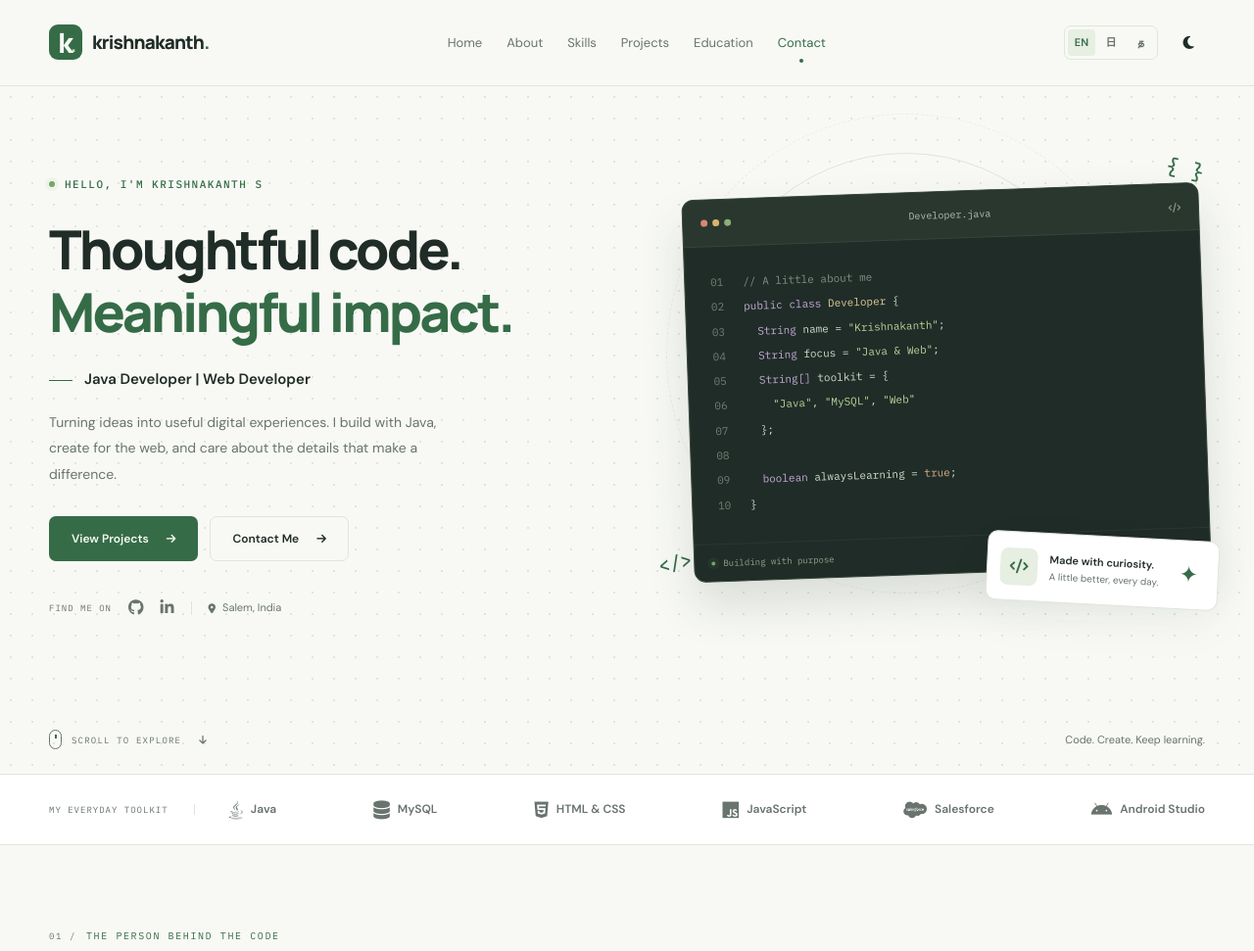
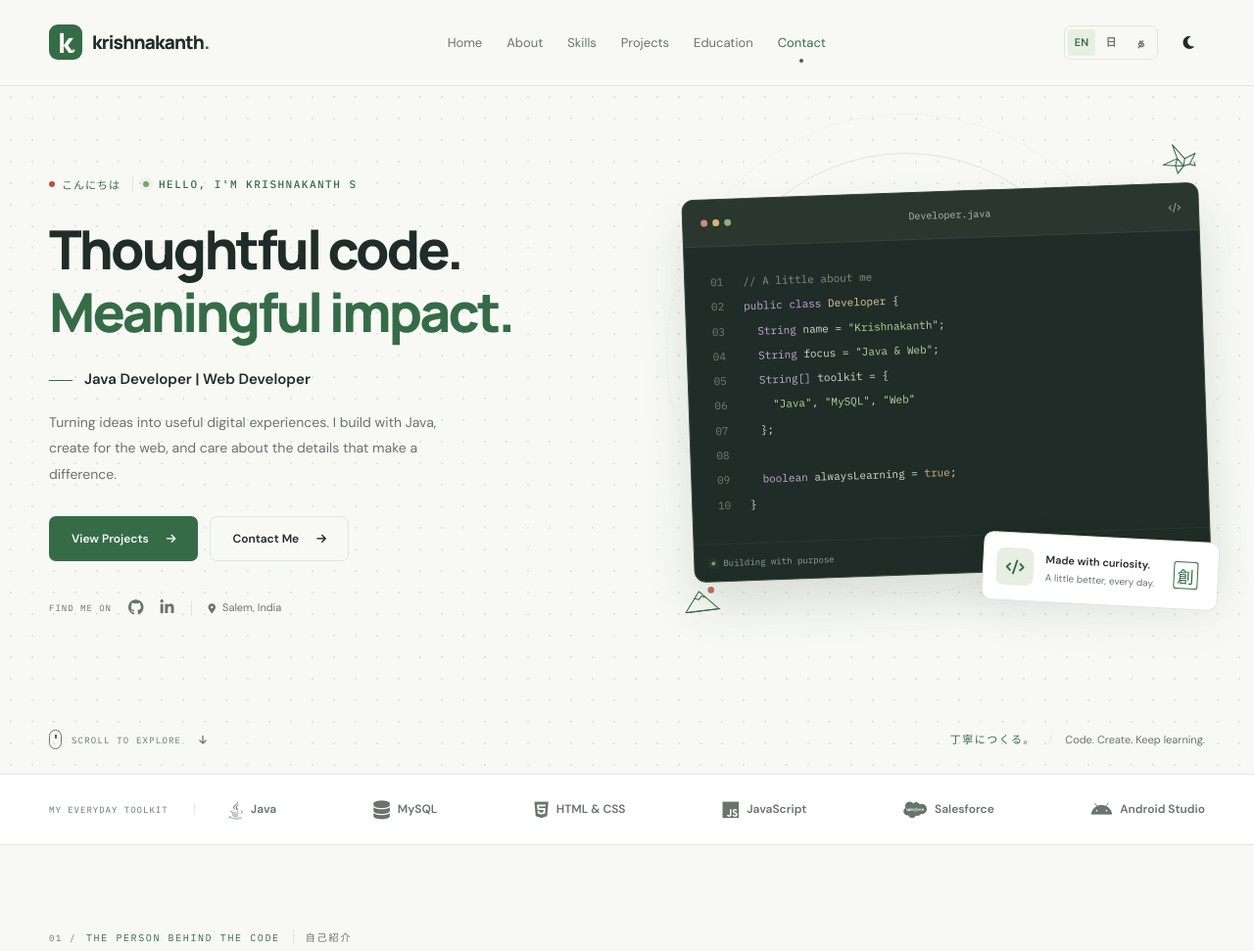
Before and after one commit to krishnakanth6143/krishnakanth6143.github.io, a plain HTML site: page index.html in a window 1280 px wide. Shown: the part 1-972 px from the top of the page at 98% size. Drawn offline with Linux system fonts and the light colour scheme.

Commit message:
Add subtle Japanese motifs to existing portfolio

```diff
--- a/css/style.css
+++ b/css/style.css
@@ -1469,6 +1469,110 @@ footer {
     color: var(--green);
 }
 
+/* Small Japanese craft references within the original green design. */
+.eyebrow {
+    flex-wrap: wrap;
+    row-gap: 12px;
+}
+
+.japan-greeting {
+    display: inline-flex;
+    align-items: center;
+    gap: 7px;
+    padding-right: 12px;
+    border-right: 1px solid var(--line);
+    font: 500 11px 'Yu Gothic', 'Hiragino Kaku Gothic ProN', sans-serif;
+    letter-spacing: 1px;
+}
+
+.japan-sun {
+    display: inline-block;
+    width: 6px;
+    height: 6px;
+    border-radius: 50%;
+    background: #b95143;
+    flex-shrink: 0;
+}
+
+.japan-motif {
+    display: block;
+    width: 40px;
+    height: 34px;
+}
+
+.japan-motif svg {
+    display: block;
+    width: 100%;
+    height: 100%;
+    stroke: currentColor;
+    stroke-width: 1.3;
+    stroke-linecap: round;
+    stroke-linejoin: round;
+}
+
+.japan-motif .motif-sun {
+    fill: #b95143;
+    stroke: none;
+    opacity: .8;
+}
+
+.japan-motif.symbol-one {
+    top: -49px;
+    right: 6px;
+    transform: rotate(7deg);
+}
+
+.japan-motif.symbol-two {
+    left: -6px;
+    bottom: -11px;
+    transform: rotate(-7deg);
+}
+
+.japan-seal {
+    display: grid;
+    place-items: center;
+    width: 25px;
+    height: 28px;
+    margin-left: 7px;
+    color: var(--green);
+    border: 1px solid currentColor;
+    border-radius: 3px;
+    font: 500 17px 'Yu Mincho', 'Hiragino Mincho ProN', serif;
+    flex-shrink: 0;
+}
+
+.japan-motto {
+    font: 11px 'Yu Gothic', 'Hiragino Kaku Gothic ProN', sans-serif;
+    letter-spacing: 1.5px;
+    color: var(--green);
+}
+
+.motto-divider {
+    margin-inline: 13px;
+    color: var(--line);
+}
+
+.section-eyebrow {
+    flex-wrap: wrap;
+    row-gap: 8px;
+}
+
+.japan-chapter {
+    color: var(--muted);
+    font: 10px 'Yu Gothic', 'Hiragino Kaku Gothic ProN', sans-serif;
+    letter-spacing: 2px;
+    border-left: 1px solid var(--line);
+    padding-left: 12px;
+    margin-left: 3px;
+}
+
+html[lang='ja'] .japan-greeting,
+html[lang='ja'] .japan-chapter,
+html[lang='ja'] .japan-motto,
+html[lang='ja'] .motto-divider {
+    display: none;
+}
+
 /* Fluid layouts, including translated text */
 @media (min-width:1500px) {
     .hero-layout {
--- a/index.html
+++ b/index.html
@@ -6,7 +6,7 @@
     <title>Krishnakanth S &mdash; Java & Web Developer</title>
     <meta name="description" content="Krishnakanth S, a Java and web developer building thoughtful applications with Java, MySQL, and modern web technologies. Explore my work, skills, and background.">
     <meta name="theme-color" content="#f8f9f5">
-    <link rel="stylesheet" href="css/style.css?v=415d2c819ff4">
+    <link rel="stylesheet" href="css/style.css?v=ca8ef89e0353">
     <link rel="stylesheet" href="https://cdnjs.cloudflare.com/ajax/libs/font-awesome/6.4.0/css/all.min.css">
     <link rel="preconnect" href="https://fonts.googleapis.com">
     <link rel="preconnect" href="https://fonts.gstatic.com" crossorigin>
@@ -41,7 +41,7 @@
         <section id="home" class="hero">
             <div class="container hero-layout">
                 <div class="hero-content">
-                    <div class="eyebrow"><span class="status-dot"></span><span data-translate="hero-intro">HELLO, I'M KRISHNAKANTH S</span></div>
+                    <div class="eyebrow"><span class="japan-greeting" lang="ja"><span class="japan-sun" aria-hidden="true"></span>&#12371;&#12435;&#12395;&#12385;&#12399;</span><span class="status-dot"></span><span data-translate="hero-intro">HELLO, I'M KRISHNAKANTH S</span></div>
                     <h1><span data-translate="hero-heading1">Thoughtful code.</span><br><span class="text-accent" data-translate="hero-heading2">Meaningful impact.</span></h1>
                     <p class="hero-role"><span class="role-line"></span><span data-translate="hero-subtitle">Java Developer | Web Developer</span></p>
                     <p class="hero-description" data-translate="hero-description">Turning ideas into useful digital experiences. I build with Java, create for the web, and care about the details that make a difference.</p>
@@ -53,7 +53,7 @@
                 </div>
                 <div class="hero-visual" role="img" aria-label="Code illustration: a developer profile">
                     <div class="orbit orbit-one"></div><div class="orbit orbit-two"></div>
-                    <span class="floating-symbol symbol-one" aria-hidden="true">{ }</span><span class="floating-symbol symbol-two" aria-hidden="true">&lt;/&gt;</span>
+                    <span class="floating-symbol symbol-one japan-motif" aria-hidden="true"><svg viewBox="0 0 48 40" fill="none" focusable="false"><path d="M5 29L21 19L13 3L30 18L42 10L37 24L30 27L24 37L20 28L5 29Z"/><path d="M21 19L30 27L30 18M21 19L20 28L30 27M37 24L44 25L42 21"/></svg></span><span class="floating-symbol symbol-two japan-motif" aria-hidden="true"><svg viewBox="0 0 48 38" fill="none" focusable="false"><circle class="motif-sun" cx="37" cy="9" r="4"/><path d="M3 33L22 9L44 33H3Z"/><path d="M16 17L21 19L24 15L29 17M6 33H45"/></svg></span>
                     <div class="code-window">
                         <div class="window-bar"><span class="window-dots" aria-hidden="true"><span></span><span></span><span></span></span><span>Developer.java</span><i class="fas fa-code" aria-hidden="true"></i></div>
                         <div class="code-content"><div class="code-line"><span class="line-number">01</span><code><span class="code-muted">// A little about me</span></code></div>
@@ -68,15 +68,15 @@
                         <div class="code-line"><span class="line-number">10</span><code>}</code></div></div>
                         <div class="window-status"><span><span class="status-dot"></span> Building with purpose</span><span>Java <i class="fas fa-check" aria-hidden="true"></i></span></div>
                     </div>
-                    <div class="craft-badge"><span class="craft-icon"><i class="fas fa-code" aria-hidden="true"></i></span><div><strong data-translate="craft-title">Made with curiosity.</strong><span data-translate="craft-description">A little better, every day.</span></div><span class="badge-spark" aria-hidden="true">&#10022;</span></div>
+                    <div class="craft-badge"><span class="craft-icon"><i class="fas fa-code" aria-hidden="true"></i></span><div><strong data-translate="craft-title">Made with curiosity.</strong><span data-translate="craft-description">A little better, every day.</span></div><span class="japan-seal" lang="ja" aria-hidden="true">&#21109;</span></div>
                 </div>
             </div>
-            <div class="container hero-bottom"><a href="#about"><span class="scroll-icon" aria-hidden="true"></span><span data-translate="scroll-explore">SCROLL TO EXPLORE</span><i class="fas fa-arrow-down" aria-hidden="true"></i></a><span class="hero-note" data-translate="hero-note">Code. Create. Keep learning.</span></div>
+            <div class="container hero-bottom"><a href="#about"><span class="scroll-icon" aria-hidden="true"></span><span data-translate="scroll-explore">SCROLL TO EXPLORE</span><i class="fas fa-arrow-down" aria-hidden="true"></i></a><span class="hero-note"><span class="japan-motto" lang="ja">&#19969;&#23527;&#12395;&#12388;&#12367;&#12427;&#12290;</span><span class="motto-divider" aria-hidden="true">/</span><span data-translate="hero-note">Code. Create. Keep learning.</span></span></div>
         </section>
         <div class="stack-strip"><div class="container"><span data-translate="stack-label">MY EVERYDAY TOOLKIT</span><div><span><i class="fab fa-java" aria-hidden="true"></i> Java</span><span><i class="fas fa-database" aria-hidden="true"></i> MySQL</span><span><i class="fab fa-html5" aria-hidden="true"></i> HTML & CSS</span><span><i class="fab fa-js" aria-hidden="true"></i> JavaScript</span><span><i class="fab fa-salesforce" aria-hidden="true"></i> Salesforce</span><span><i class="fab fa-android" aria-hidden="true"></i> Android Studio</span></div></div></div>
 
         <section id="about" class="about section-space"><div class="container">
-            <div class="section-eyebrow"><span>01 /</span> <span data-translate="about-eyebrow">THE PERSON BEHIND THE CODE</span></div>
+            <div class="section-eyebrow"><span>01 /</span> <span data-translate="about-eyebrow">THE PERSON BEHIND THE CODE</span><span class="japan-chapter" lang="ja">&#33258;&#24049;&#32057;&#20171;</span></div>
             <div class="section-heading"><h2 class="section-title" data-translate="about-title">About Me</h2><p data-translate="about-caption">A developer with curiosity at the core.</p></div>
             <div class="about-content">
                 <div class="about-text">
@@ -112,7 +112,7 @@
         </section>
 
         <section id="skills" class="skills section-space"><div class="container">
-            <div class="section-eyebrow"><span>02 /</span> <span data-translate="skills-eyebrow">WHAT I WORK WITH</span></div>
+            <div class="section-eyebrow"><span>02 /</span> <span data-translate="skills-eyebrow">WHAT I WORK WITH</span><span class="japan-chapter" lang="ja">&#25216;&#34899;</span></div>
             <div class="section-heading"><h2 class="section-title" data-translate="skills-title">Technical Skills</h2><p data-translate="skills-caption">A practical toolkit. A problem-solving mindset.</p></div>
             <div class="skills-container">
                 <div class="skill-category">
@@ -172,7 +172,7 @@
         </section>
 
         <section id="projects" class="projects section-space"><div class="container">
-            <div class="section-eyebrow"><span>03 /</span> <span data-translate="projects-eyebrow">SELECTED WORK</span></div>
+            <div class="section-eyebrow"><span>03 /</span> <span data-translate="projects-eyebrow">SELECTED WORK</span><span class="japan-chapter" lang="ja">&#21046;&#20316;&#29289;</span></div>
             <div class="section-heading"><h2 class="section-title" data-translate="projects-title">Projects</h2><p data-translate="projects-caption">Ideas brought to life, one project at a time.</p></div>
             <div class="projects-container">
                 <article class="project-card">
@@ -249,7 +249,7 @@
         </section>
 
         <section id="education" class="education section-space"><div class="container">
-            <div class="section-eyebrow"><span>04 /</span> <span data-translate="education-eyebrow">LEARNING & GROWTH</span></div>
+            <div class="section-eyebrow"><span>04 /</span> <span data-translate="education-eyebrow">LEARNING & GROWTH</span><span class="japan-chapter" lang="ja">&#23398;&#12403;</span></div>
             <div class="section-heading"><h2 class="section-title" data-translate="education-title">Education & Certifications</h2><p data-translate="education-caption">The foundations behind my work.</p></div>
             <div class="timeline">
                 <div class="timeline-item">
@@ -294,7 +294,7 @@
         </section>
 
         <section id="contact" class="contact section-space"><div class="container">
-            <div class="section-eyebrow"><span>05 /</span> <span data-translate="contact-eyebrow">LET'S CONNECT</span></div>
+            <div class="section-eyebrow"><span>05 /</span> <span data-translate="contact-eyebrow">LET'S CONNECT</span><span class="japan-chapter" lang="ja">&#12362;&#21839;&#12356;&#21512;&#12431;&#12379;</span></div>
             <div class="section-heading"><h2 class="section-title" data-translate="contact-title">Get In Touch</h2><p data-translate="contact-caption">Have an idea? Let's build something together.</p></div>
             <div class="contact-container">
                 <div class="contact-info"><h3 data-translate="contact-heading">Good things start with a conversation.</h3><p class="contact-description" data-translate="contact-description">Whether it's a project, an opportunity, or just a hello &mdash; I'd love to hear from you.</p>
```
